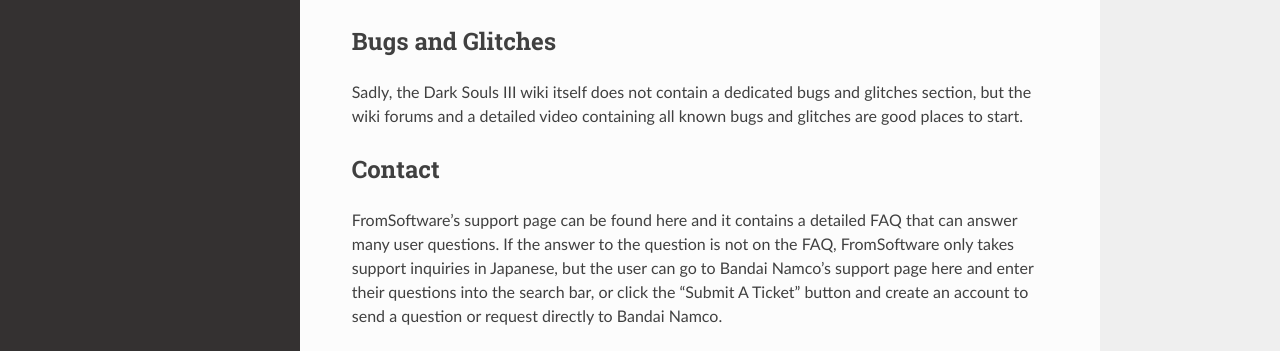
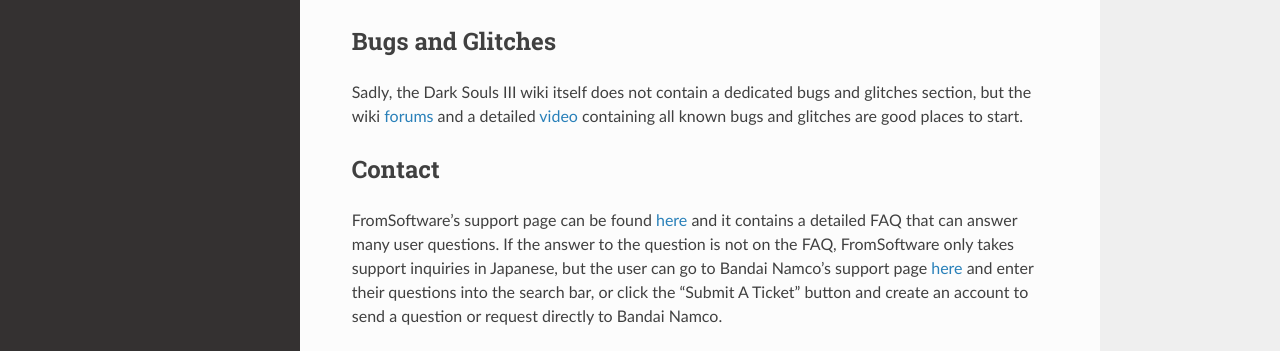
Before and after one commit to pulsfortjf/Dark-Souls-III-Docs, a Sphinx documentation site: the page built from docs/source/index.rst, in a window 1280 px wide and 900 px high, scrolled down 843 px. Shown: the part 382-733 px from the top of the window. Built offline with Sphinx 7.4.7 and the Read the Docs theme 2.0.0, drawn with Linux system fonts in a browser that asks for light colours; some of the changed lines change nothing that is shown.

Commit message:
Update index.rst

```diff
--- a/docs/source/index.rst
+++ b/docs/source/index.rst
@@ -44,9 +44,9 @@
 Bugs and Glitches
 ***********************
 
-Sadly, the Dark Souls III wiki itself does not contain a dedicated bugs and glitches section, but the wiki forums and a detailed video containing all known bugs and glitches are good places to start.
+Sadly, the Dark Souls III wiki itself does not contain a dedicated bugs and glitches section, but the wiki `forums <https://fextralife.com/forums/f83/dark-souls-iii/>`_ and a detailed `video <https://www.youtube.com/watch?v=LdADqaS0ofY>`_ containing all known bugs and glitches are good places to start.
 
 Contact
 ***********************
 
-FromSoftware’s support page can be found here and it contains a detailed FAQ that can answer many user questions. If the answer to the question is not on the FAQ, FromSoftware only takes support inquiries in Japanese, but the user can go to Bandai Namco’s support page here and enter their questions into the search bar, or click the “Submit A Ticket” button and create an account to send a question or request directly to Bandai Namco.
+FromSoftware’s support page can be found `here <https://www.fromsoftware.jp/ww/faq-games.html#sec_097>`_ and it contains a detailed FAQ that can answer many user questions. If the answer to the question is not on the FAQ, FromSoftware only takes support inquiries in Japanese, but the user can go to Bandai Namco’s support page `here <https://support.bandainamcoent.com/hc/en-us/categories/360001777012-Dark-Souls-3-Fire-Fades-Edition>`_ and enter their questions into the search bar, or click the “Submit A Ticket” button and create an account to send a question or request directly to Bandai Namco.
```
